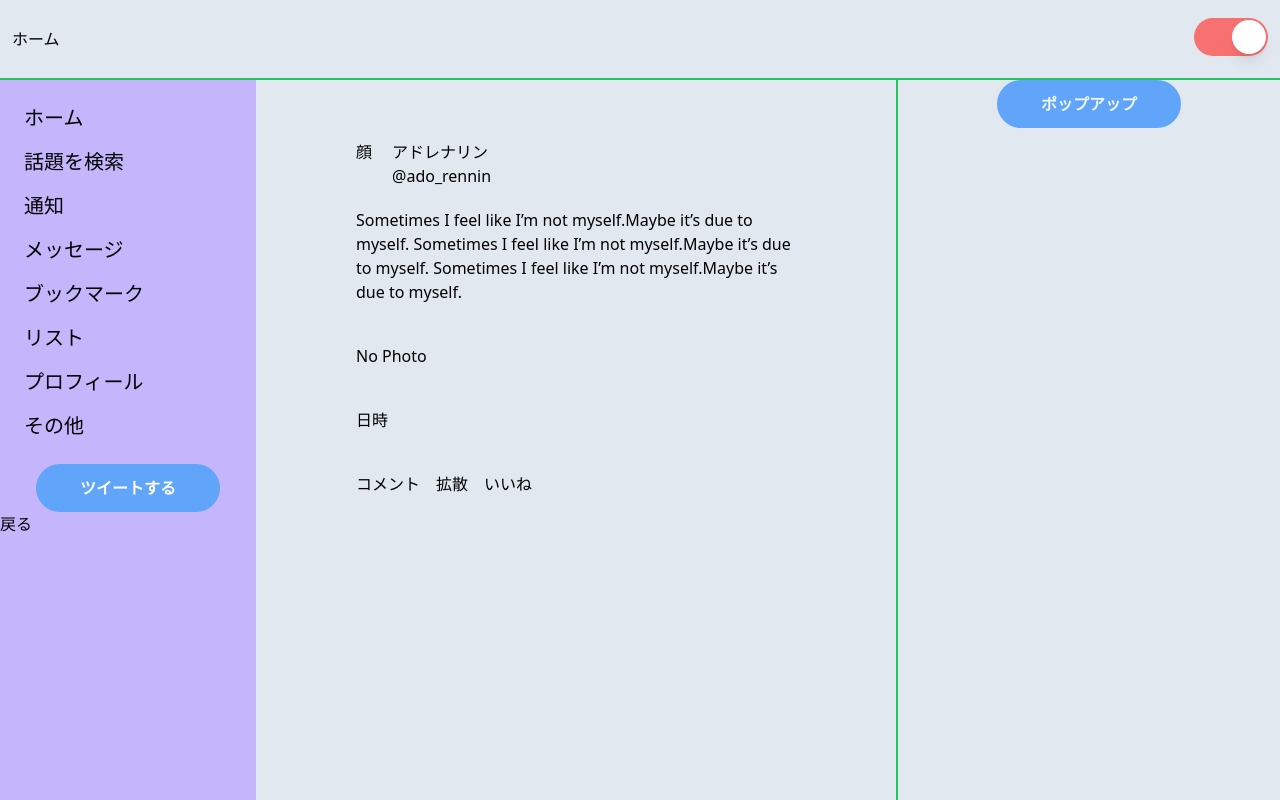
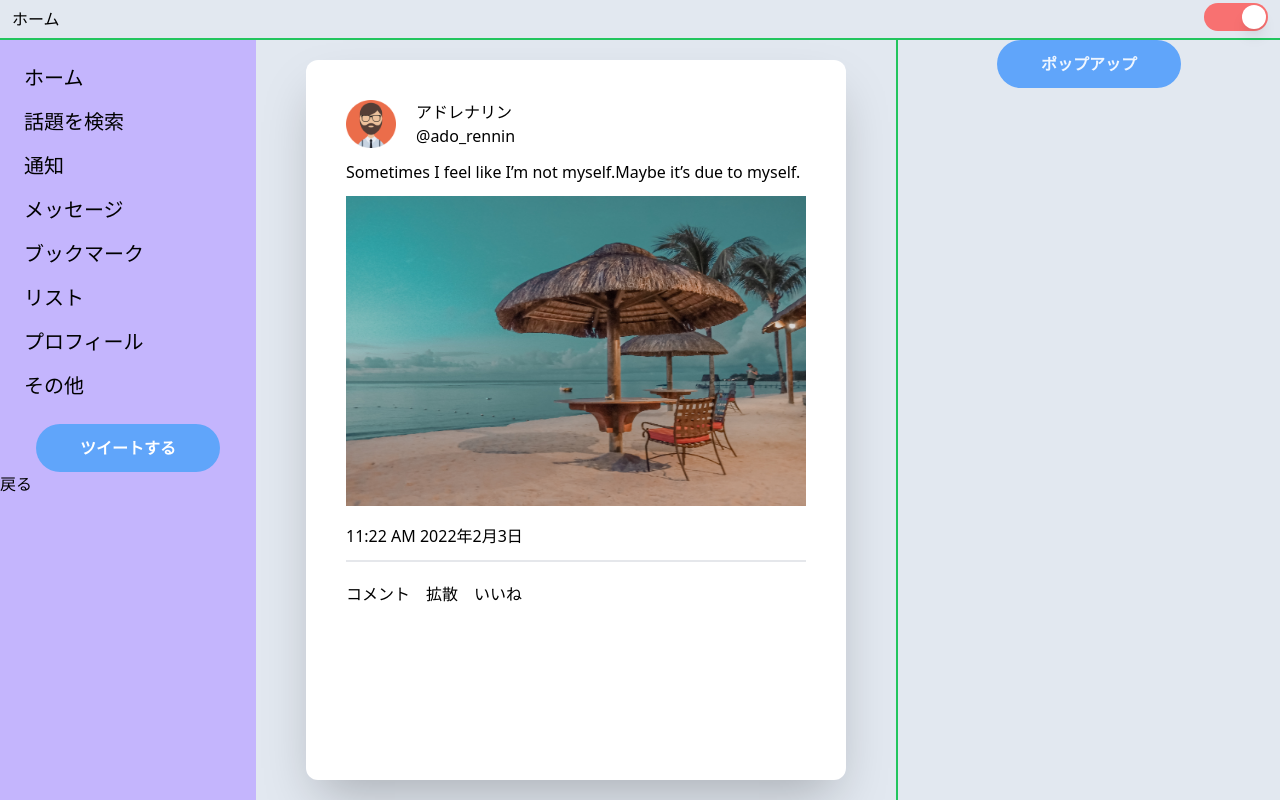
Before and after one commit to mitchan-tenpa/twitter-app, a Next.js app: page /TwitterPage in a window 1280 px wide. Built offline with nearby package versions, Linux system fonts and the light colour scheme.

Commit message:
⚡️ Twitter投稿済みカードの作成

```diff
--- a/components/Layout/Header.tsx
+++ b/components/Layout/Header.tsx
@@ -2,7 +2,7 @@ import ToggleSwitch from "../ToggleSwitch";
 
 const Header = () => {
   return(
-    <header className="flex justify-between items-center p-3 h-10% border-b-2 border-green-500">
+    <header className="flex justify-between items-center p-3 h-5% border-b-2 border-green-500">
       <span className="">ホーム</span>
       <ToggleSwitch />
     </header>
--- a/components/Layout/MiddleArea.tsx
+++ b/components/Layout/MiddleArea.tsx
@@ -2,7 +2,7 @@ import TwitterCard from "../TwitterCard";
 
 const MiddleArea = () => {
   return(
-    <div className="p-5 w-50%">
+    <div className="flex justify-center p-5 w-50%">
       <TwitterCard />
     </div>
   );
--- a/components/ToggleSwitch.tsx
+++ b/components/ToggleSwitch.tsx
@@ -18,12 +18,12 @@ const ToggleSwitch = () => {
           setTheme(theme === "light" ? "dark" : "light");
           setMounted(false);
         }}
-        className="inline-flex relative shrink-0 w-[74px] h-[38px] bg-red-400 dark:bg-teal-700 rounded-full border-2 border-transparent focus:outline-none focus-visible:ring-2 focus-visible:ring-white transition-colors duration-200 ease-in-out cursor-pointer focus-visible:ring-opacity-75"
+        className="inline-flex relative shrink-0 w-[64px] h-[28px] bg-red-400 dark:bg-teal-700 rounded-full border-2 border-transparent focus:outline-none focus-visible:ring-2 focus-visible:ring-white transition-colors duration-200 ease-in-out cursor-pointer focus-visible:ring-opacity-75"
       >
         <span className="sr-only">Use setting</span>
         <span
           aria-hidden="true"
-          className="inline-block w-[34px] h-[34px] bg-white rounded-full ring-0 shadow-lg transition duration-200 ease-in-out translate-x-9 dark:translate-x-0 pointer-events-none"
+          className="inline-block w-[24px] h-[24px] bg-white rounded-full ring-0 shadow-lg transition duration-200 ease-in-out translate-x-9 dark:translate-x-0 pointer-events-none"
         />
       </Switch>
     </div>
--- a/components/TwitterCard.tsx
+++ b/components/TwitterCard.tsx
@@ -1,22 +1,24 @@
-
+import Image from "next/image";
+import landscape from "../public/landscape.jpg"
+import avatar from "../public/avatar.jpg"
 
 const TwitterCard = () => {
   return(
-    <div className="py-10 px-20">
+    <div className="p-10 w-540 bg-white dark:bg-slate-600 rounded-xl shadow-2xl">
       <div className="flex gap-5 justify-start">
-        <p className="">顔</p>
+        <Image src={avatar} alt="user" width={50} height={20}/>
         <div>
           <p>アドレナリン</p>
           <p>@ado_rennin</p>
         </div>
       </div>
-      <div className="py-5">
-        <p>Sometimes I feel like I’m not myself.Maybe it’s due to myself. Sometimes I feel like I’m not myself.Maybe it’s due to myself. Sometimes I feel like I’m not myself.Maybe it’s due to myself. </p>
+      <div className="py-3">
+        <p>Sometimes I feel like I’m not myself.Maybe it’s due to myself.</p>
       </div>
-      <div className="py-5 mx-auto">
-        <div>No Photo</div>
+      <div className="mx-auto">
+        <Image src={landscape} alt="picture" width={520} height={350} />
       </div>
-      <div className="py-5">日時</div>
+      <div className="py-3 border-b-2">11:22 AM 2022年2月3日</div>
       <div className="flex gap-4 justify-start py-5">
         <div>コメント</div>
         <div>拡散</div>
--- a/pages/TwitterPage.tsx
+++ b/pages/TwitterPage.tsx
@@ -7,7 +7,7 @@ const Twitter = () => {
   return(
     <div className="h-screen bg-slate-200 dark:bg-slate-800">
       <Header />
-      <div className="flex justify-between h-90%">
+      <div className="flex justify-between h-95%">
         <LeftSideBar />
         <MiddleArea />
         <RightSide />
--- a/tailwind.config.js
+++ b/tailwind.config.js
@@ -8,13 +8,15 @@ module.exports = {
     extend: {},
     width: {
       "418": "418px",
+      "540": "540px",
       "20%": "20%",
       "30%": "30%",
       "50%": "50%",
     },
     height: {
+      "5%": "5%",
       "10%": "10%",
-      "90%": "90%",
+      "95%": "95%",
       "370": "370px",
       "478": "478px",
       "screen": "100vh",
```
Also changed, not shown: public/avatar.jpg (added), public/landscape.jpg (added).
